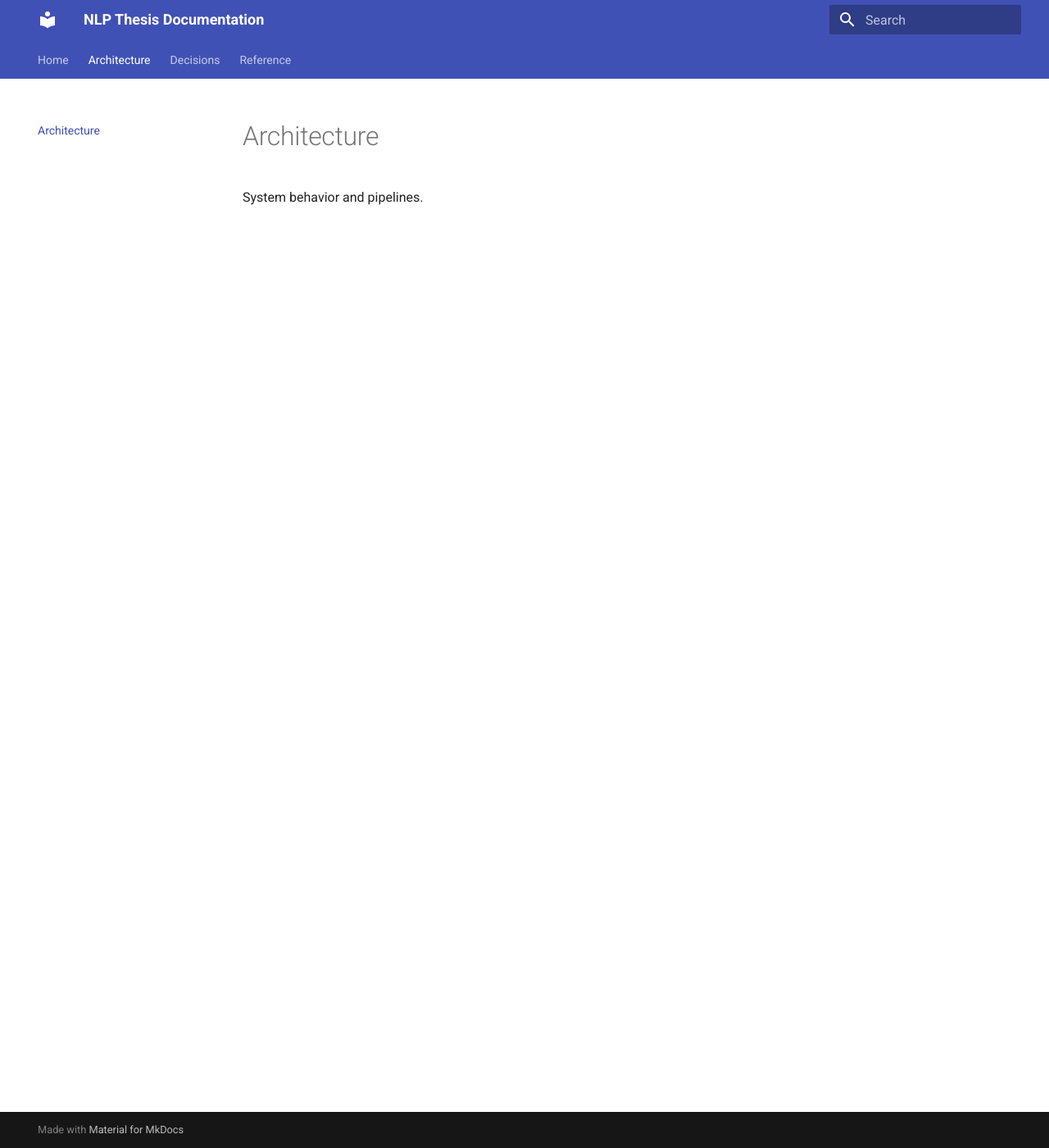
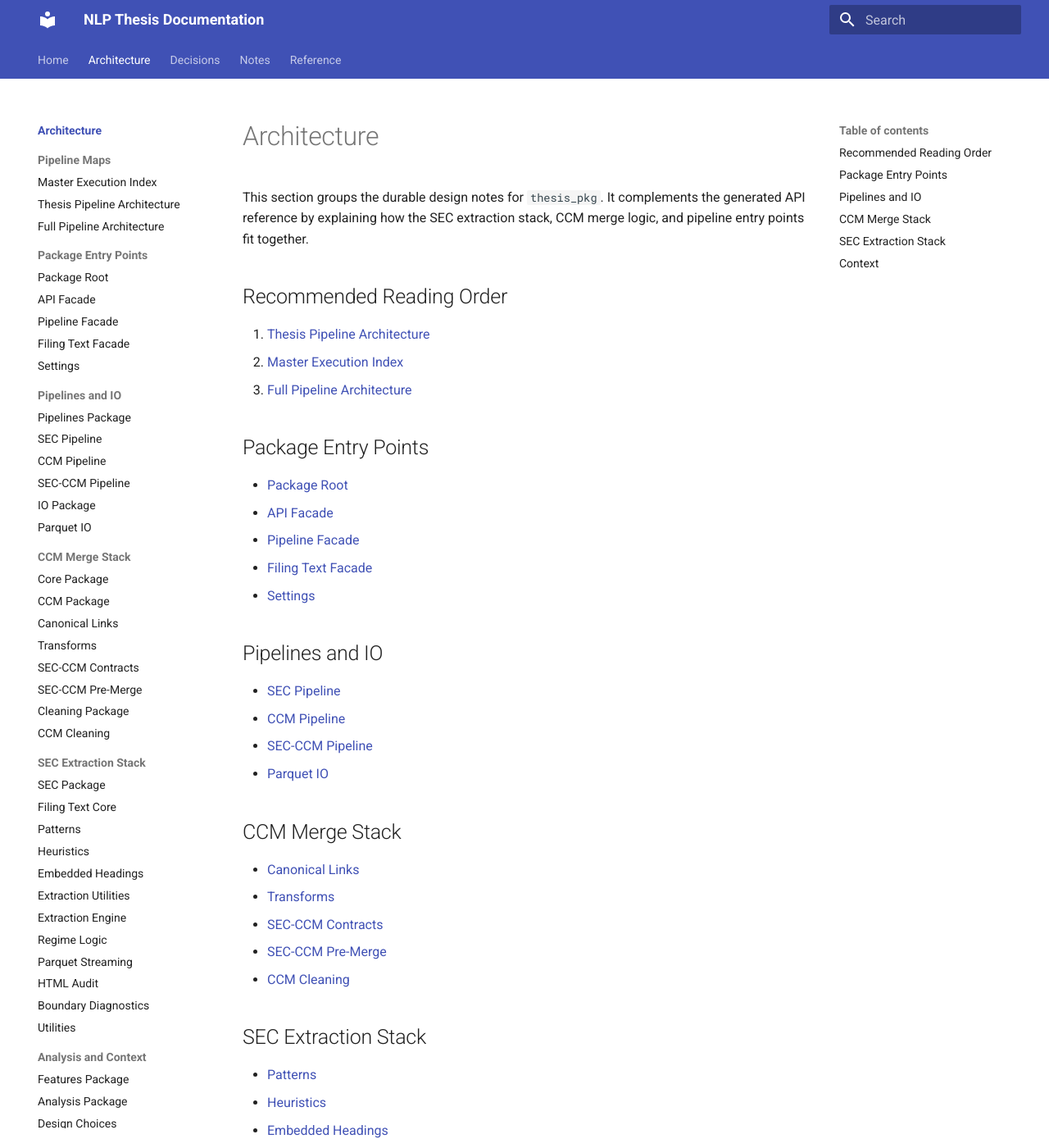
Before and after one commit to Erew42/NLP_Thesis, an MkDocs documentation site: the page built from docs/architecture/index.md, in a window 1280 px wide and 1400 px high. Shown: the whole window at 82% size. Built offline with MkDocs 1.6.1 and Material for MkDocs 9.7.7, drawn with Linux system fonts in a browser that asks for light colours; some of the changed text lies outside the part shown.

Commit message:
documentation update

```diff
--- a/docs/architecture/index.md
+++ b/docs/architecture/index.md
@@ -1,3 +1,50 @@
 # Architecture
 
-System behavior and pipelines.
+This section groups the durable design notes for `thesis_pkg`. It complements the generated API reference by explaining how the SEC extraction stack, CCM merge logic, and pipeline entry points fit together.
+
+## Recommended Reading Order
+
+1. [Thesis Pipeline Architecture](FINAL_THESIS_PIPELINE.md)
+2. [Master Execution Index](00_master_index.md)
+3. [Full Pipeline Architecture](FULL_PIPELINE_ARCHITECTURE.md)
+
+## Package Entry Points
+
+- [Package Root](16___init__.md)
+- [API Facade](14_api.md)
+- [Pipeline Facade](17_pipeline.md)
+- [Filing Text Facade](18_filing_text.md)
+- [Settings](01_settings.md)
+
+## Pipelines and IO
+
+- [SEC Pipeline](25_sec_pipeline.md)
+- [CCM Pipeline](22_ccm_pipeline.md)
+- [SEC-CCM Pipeline](19_sec_ccm_pipeline.md)
+- [Parquet IO](26_parquet.md)
+
+## CCM Merge Stack
+
+- [Canonical Links](24_canonical_links.md)
+- [Transforms](23_transforms.md)
+- [SEC-CCM Contracts](21_sec_ccm_contracts.md)
+- [SEC-CCM Pre-Merge](20_sec_ccm_premerge.md)
+- [CCM Cleaning](13_ccm_cleaning.md)
+
+## SEC Extraction Stack
+
+- [Patterns](32_patterns.md)
+- [Heuristics](29_heuristics.md)
+- [Embedded Headings](08_embedded_headings.md)
+- [Extraction Utilities](33_extraction_utils.md)
+- [Extraction Engine](28_extraction.md)
+- [Regime Logic](31_regime.md)
+- [Parquet Streaming](06_parquet_stream.md)
+- [HTML Audit](07_html_audit.md)
+- [Boundary Diagnostics](05_suspicious_boundary_diagnostics.md)
+- [Utilities](30_utilities.md)
+
+## Context
+
+- [Design Choices](98_design_choices.md)
+- [Literature Mapping](99_literature_mapping.md)
--- a/mkdocs.yml
+++ b/mkdocs.yml
@@ -1,16 +1,19 @@
 site_name: NLP Thesis Documentation
+site_description: Documentation for thesis_pkg SEC extraction, SEC-CCM linking, and analysis tooling.
 site_url: ""
 repo_url: ""
 
 theme:
   name: material
   features:
+    - content.code.copy
     - navigation.tabs
     - navigation.indexes
     - navigation.top
     - navigation.sections
     - navigation.instant
     - navigation.tracking
+    - toc.follow
 
 plugins:
   - mkdocstrings:
@@ -38,8 +41,60 @@ markdown_extensions:
 
 nav:
   - Home: index.md
-  - Architecture: architecture/index.md
+  - Architecture:
+    - Overview: architecture/index.md
+    - Pipeline Maps:
+      - Master Execution Index: architecture/00_master_index.md
+      - Thesis Pipeline Architecture: architecture/FINAL_THESIS_PIPELINE.md
+      - Full Pipeline Architecture: architecture/FULL_PIPELINE_ARCHITECTURE.md
+    - Package Entry Points:
+      - Package Root: architecture/16___init__.md
+      - API Facade: architecture/14_api.md
+      - Pipeline Facade: architecture/17_pipeline.md
+      - Filing Text Facade: architecture/18_filing_text.md
+      - Settings: architecture/01_settings.md
+    - Pipelines and IO:
+      - Pipelines Package: architecture/02___init__.md
+      - SEC Pipeline: architecture/25_sec_pipeline.md
+      - CCM Pipeline: architecture/22_ccm_pipeline.md
+      - SEC-CCM Pipeline: architecture/19_sec_ccm_pipeline.md
+      - IO Package: architecture/03___init__.md
+      - Parquet IO: architecture/26_parquet.md
+    - CCM Merge Stack:
+      - Core Package: architecture/11___init__.md
+      - CCM Package: architecture/10___init__.md
+      - Canonical Links: architecture/24_canonical_links.md
+      - Transforms: architecture/23_transforms.md
+      - SEC-CCM Contracts: architecture/21_sec_ccm_contracts.md
+      - SEC-CCM Pre-Merge: architecture/20_sec_ccm_premerge.md
+      - Cleaning Package: architecture/12___init__.md
+      - CCM Cleaning: architecture/13_ccm_cleaning.md
+    - SEC Extraction Stack:
+      - SEC Package: architecture/09___init__.md
+      - Filing Text Core: architecture/27_filing_text.md
+      - Patterns: architecture/32_patterns.md
+      - Heuristics: architecture/29_heuristics.md
+      - Embedded Headings: architecture/08_embedded_headings.md
+      - Extraction Utilities: architecture/33_extraction_utils.md
+      - Extraction Engine: architecture/28_extraction.md
+      - Regime Logic: architecture/31_regime.md
+      - Parquet Streaming: architecture/06_parquet_stream.md
+      - HTML Audit: architecture/07_html_audit.md
+      - Boundary Diagnostics: architecture/05_suspicious_boundary_diagnostics.md
+      - Utilities: architecture/30_utilities.md
+    - Analysis and Context:
+      - Features Package: architecture/04___init__.md
+      - Analysis Package: architecture/15___init__.md
+      - Design Choices: architecture/98_design_choices.md
+      - Literature Mapping: architecture/99_literature_mapping.md
   - Decisions: decisions/index.md
+  - Notes:
+    - Overview: other/index.md
+    - DataStatus Reference: other/data_status.md
+    - SEC-CCM Pre-Merge Contract: other/sec_ccm_premerge.md
+    - CCM Code Review: other/ccm_code_review.md
+    - Docstring Audit Report: docstring_audit_report.md
+    - Behavior Evidence Plan: other/PLAN_P2_Mcdoc.md
   # BEGIN AUTO-REFERENCE-NAV
   - Reference:
     - Overview: reference/index.md
@@ -76,6 +131,8 @@ nav:
     - io:
       - Overview: reference/io/__init__.md
       - parquet: reference/io/parquet.md
+    - notebooks_and_scripts:
+      - sec_ccm_unified_runner: reference/notebooks_and_scripts/sec_ccm_unified_runner.md
     - pipelines:
       - Overview: reference/pipelines/__init__.md
       - ccm_pipeline: reference/pipelines/ccm_pipeline.md
```
Also changed, not shown: README.md (+17 -0 lines), docs/decisions/index.md (+11 -1 lines), docs/index.md (+26 -1 lines), pyproject.toml (+8 -0 lines), scaffold_docs.py (+26 -1 lines), 1 other file.
